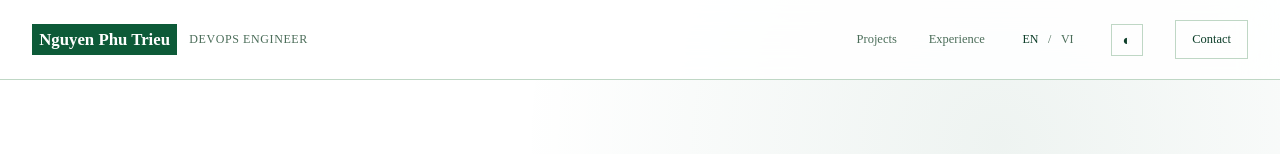
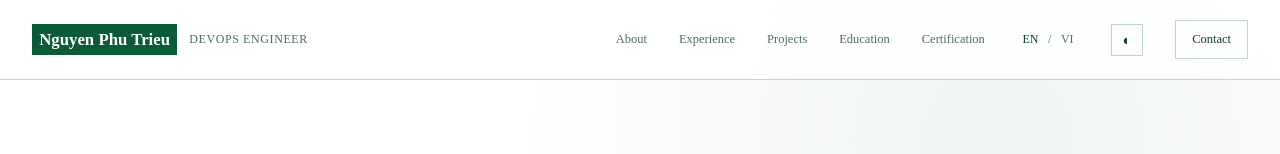
Before and after one commit to TrieuNguyenPhu/portfolio, a Next.js app: page / in a window 1280 px wide. Shown: the top 154 px of the page. Built offline with nearby package versions, Linux system fonts and the light colour scheme.

Commit message:
Add portfolio navigation sections

```diff
--- a/app/globals.css
+++ b/app/globals.css
@@ -99,6 +99,12 @@ button:focus-visible {
 
 .nav-shell nav > a:not(.nav-cta) { display: none; }
 .nav-shell nav > a:hover { color: var(--text); }
+
+#about,
+#work,
+#experience,
+#education,
+#certification { scroll-margin-top: 6rem; }
 
 .language-switcher {
   align-items: center;
@@ -562,6 +568,7 @@ html.reveal-ready [data-reveal].is-visible { opacity: 1; transform: translateY(0
   .brand > span { font-size: 1.05rem; }
   .brand small { display: inline; }
   .nav-shell nav > a:not(.nav-cta) { display: inline; }
+  .nav-shell nav > a.nav-detail { display: none; }
   .hero { grid-template-columns: minmax(0, 1.45fr) minmax(18rem, 0.55fr); }
   .projects-grid { grid-template-columns: repeat(12, minmax(0, 1fr)); }
   .project--seckube { grid-column: span 7; }
@@ -574,6 +581,7 @@ html.reveal-ready [data-reveal].is-visible { opacity: 1; transform: translateY(0
 
 @media (min-width: 72rem) {
   .nav-shell { padding-inline: max(2rem, calc((100% - 94rem) / 2)); }
+  .nav-shell nav > a.nav-detail { display: inline; }
 }
 
 @media (hover: hover) and (pointer: fine) {
--- a/app/page.tsx
+++ b/app/page.tsx
@@ -52,7 +52,7 @@ const copy = {
   en: {
     name: "Nguyen Phu Trieu",
     role: "DevOps Engineer",
-    nav: { projects: "Projects", experience: "Experience", contact: "Contact" },
+    nav: { about: "About", experience: "Experience", projects: "Projects", education: "Education", certification: "Certification", contact: "Contact" },
     language: "Language",
     theme: "Theme",
     switchToLight: "Switch to light mode",
@@ -91,7 +91,7 @@ const copy = {
   vi: {
     name: "Nguyễn Phú Triệu",
     role: "Kỹ sư DevOps",
-    nav: { projects: "Dự án", experience: "Kinh nghiệm", contact: "Liên hệ" },
+    nav: { about: "Giới thiệu", experience: "Kinh nghiệm", projects: "Dự án", education: "Học vấn", certification: "Chứng chỉ", contact: "Liên hệ" },
     language: "Ngôn ngữ",
     theme: "Chế độ màu",
     switchToLight: "Chuyển sang chế độ sáng",
@@ -190,8 +190,11 @@ export default function Home() {
           <small>{t.role}</small>
         </a>
         <nav aria-label="Primary navigation">
+          <a href="#about">{t.nav.about}</a>
+          <a href="#experience">{t.nav.experience}</a>
           <a href="#work">{t.nav.projects}</a>
-          <a href="#experience">{t.nav.experience}</a>
+          <a className="nav-detail" href="#education">{t.nav.education}</a>
+          <a className="nav-detail" href="#certification">{t.nav.certification}</a>
           <div className="language-switcher" role="group" aria-label={t.language}>
             <button type="button" aria-pressed={language === "en"} onClick={() => setLanguage("en")}>EN</button>
             <span aria-hidden="true">/</span>
@@ -211,7 +214,7 @@ export default function Home() {
       </header>
 
       <main id="top">
-        <section className="hero">
+        <section className="hero" id="about">
           <div className="hero-copy">
             <p className="status"><span aria-hidden="true" /> {t.status}</p>
             <h1>{t.hero}</h1>
@@ -298,13 +301,13 @@ export default function Home() {
             <h2>{t.toolkitHeading}</h2>
             <dl>{skills.map(([label, value]) => <div key={label.en}><dt>{label[language]}</dt><dd>{value}</dd></div>)}</dl>
           </article>
-          <article className="education-panel" data-reveal>
+          <article className="education-panel" data-reveal id="education">
             <p className="panel-label">{t.educationLabel}</p>
             <div className="education-mark">UIT</div>
             <h2>{t.university}</h2>
             <p>VNU-HCM · 2022—2026</p>
             <strong>{t.degree}<br />{t.major}</strong>
-            <div className="certification"><span>IELTS</span><strong>Overall Band 5.5 · 2024</strong></div>
+            <div className="certification" id="certification"><span>IELTS</span><strong>Overall Band 5.5 · 2024</strong></div>
           </article>
         </section>
 
```
